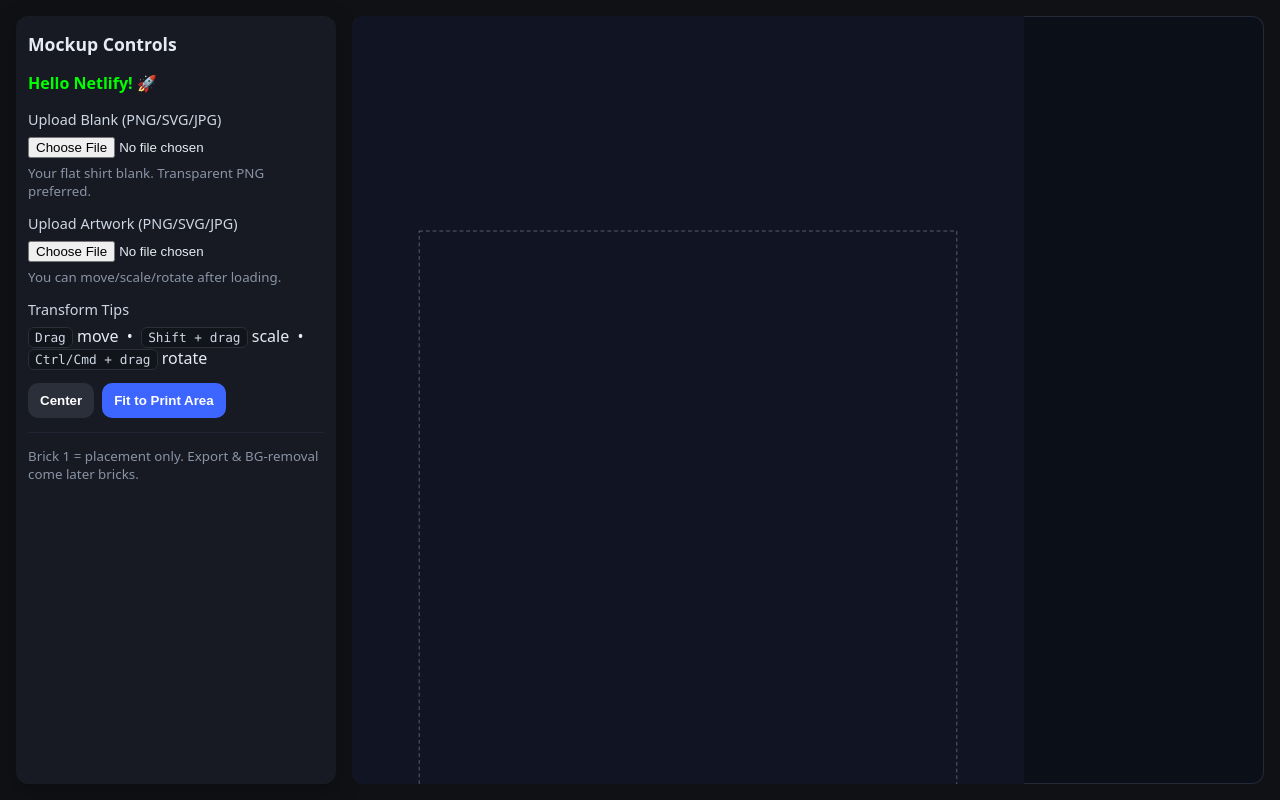
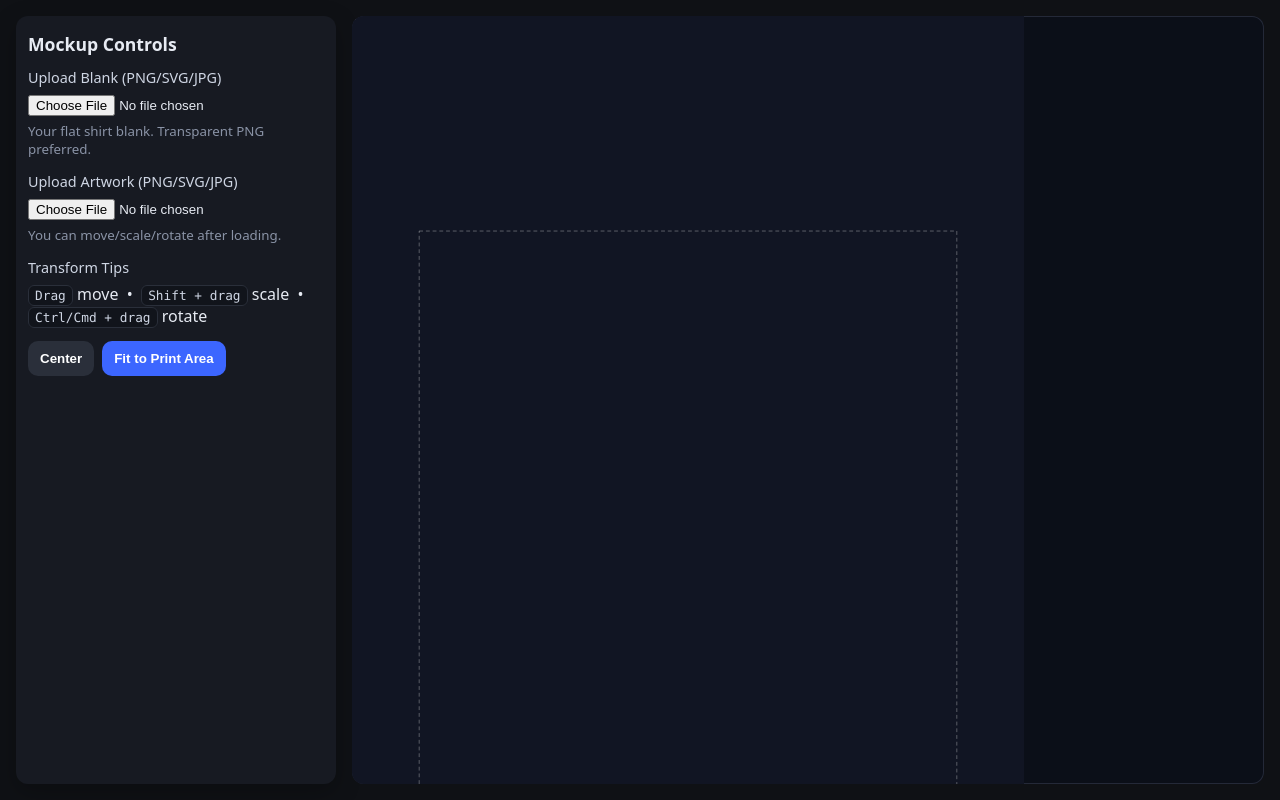
Before and after one commit to gorilla-screenprinting/QuickTees, a plain HTML site: page docs/index.html in a window 1280 px wide. Drawn offline with Linux system fonts and the light colour scheme.

Commit message:
added gitignore and cleaned some html

```diff
--- a/docs/index.html
+++ b/docs/index.html
@@ -10,8 +10,6 @@
   <div class="app">
     <aside class="panel">
       <h2>Mockup Controls</h2>
-      <p style="color:lime;font-weight:bold">Hello Netlify! 🚀</p>
-
       <div class="field">
         <label>Upload Blank (PNG/SVG/JPG)</label>
         <input id="blankFile" type="file" accept="image/*,.svg" />
@@ -37,11 +35,6 @@
         <button id="centerBtn">Center</button>
         <button id="fitBtn" class="primary">Fit to Print Area</button>
       </div>
-
-      <hr />
-      <small class="muted">
-        Brick 1 = placement only. Export & BG-removal come later bricks.
-      </small>
     </aside>
 
     <main class="stage">
```
Also changed, not shown: 2 other files.
